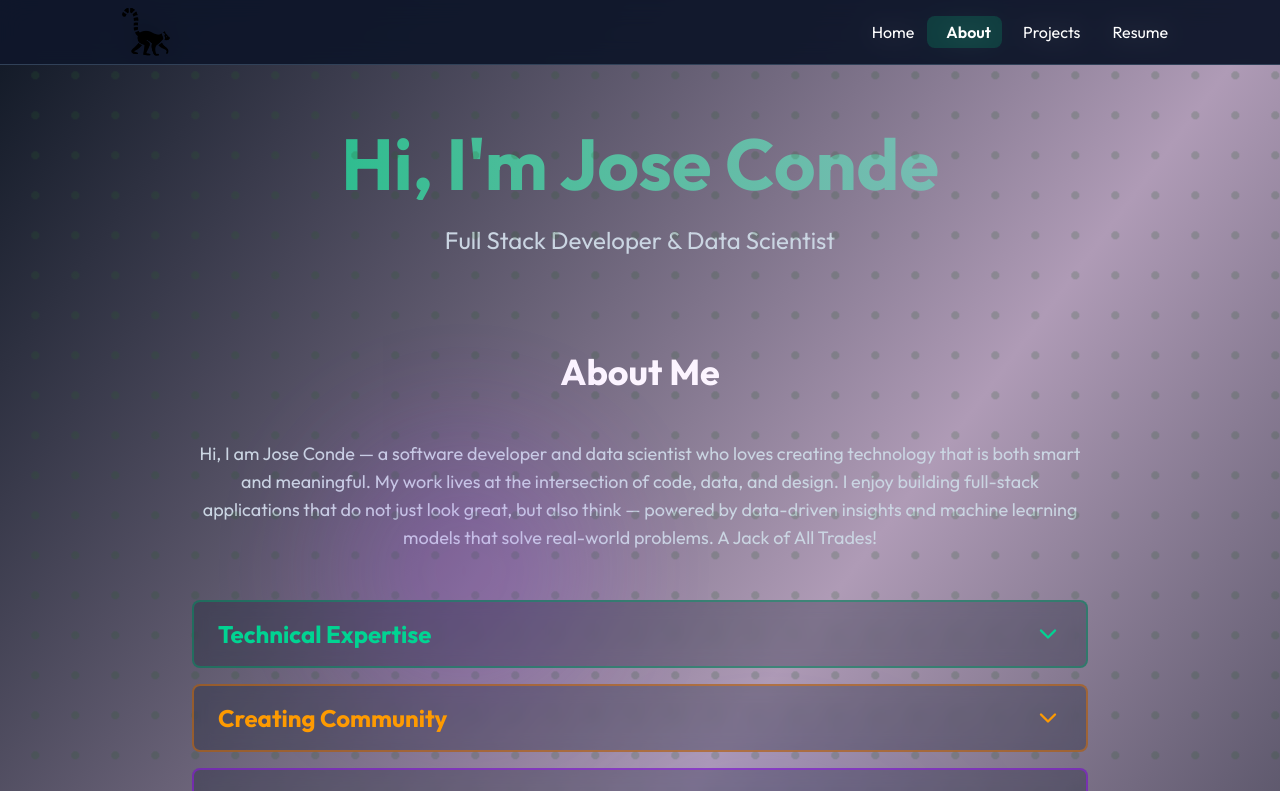
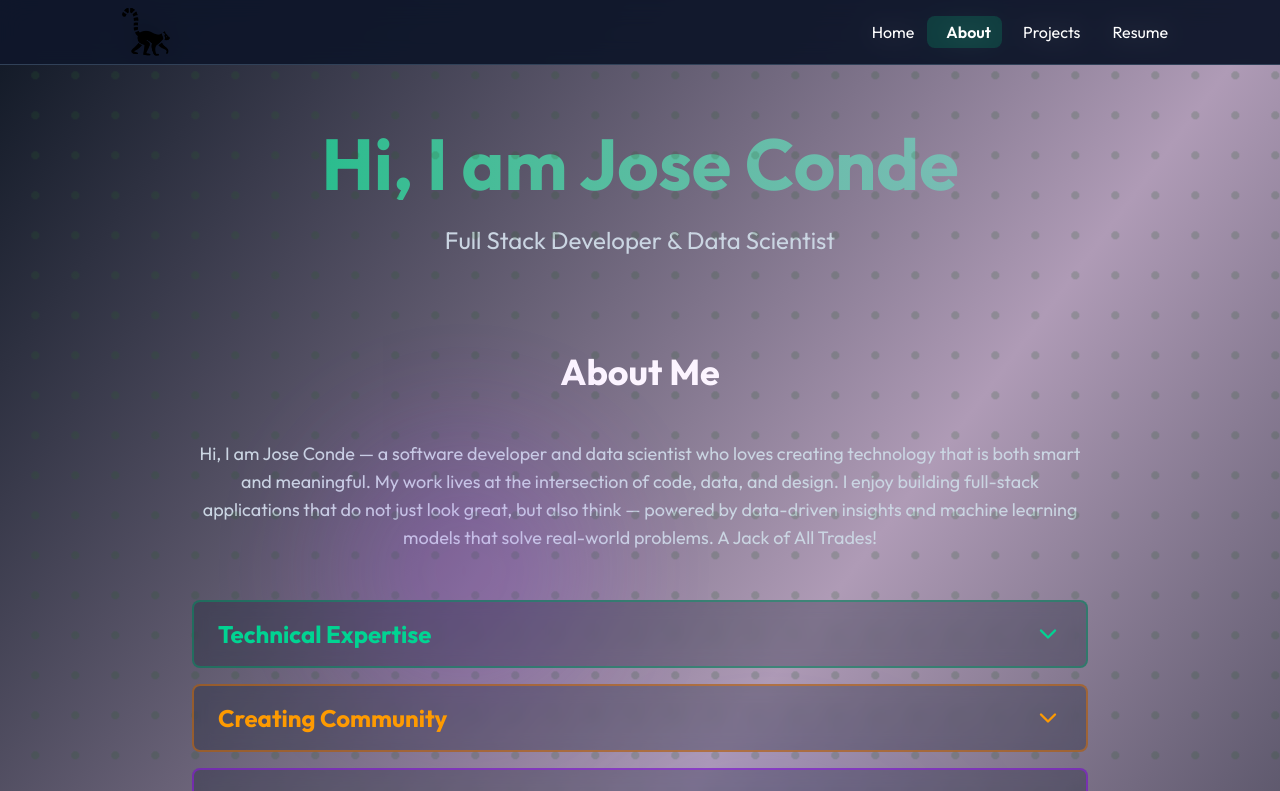
Before and after one commit to LemurTech22/portfolio, a Next.js app: page /pages/about in a window 1280 px wide. Shown: the top 791 px of the page. Built offline with nearby package versions, Linux system fonts and the light colour scheme; a web font is replaced by a local one.

Commit message:
annoying eslint rules stuff

```diff
--- a/app/pages/about/page.tsx
+++ b/app/pages/about/page.tsx
@@ -42,7 +42,7 @@ export default function About() {
             as='h1'
             className="text-5xl sm:text-6xl md:text-7xl font-bold mb-6 bg-gradient-to-r from-emerald-500 to-purple-300 bg-clip-text text-transparent">
               <h1 >
-              Hi, I'm Jose Conde
+              Hi, I am Jose Conde
             </h1>
             </AnimatedGradientText>
 
@@ -209,7 +209,7 @@ export default function About() {
                   </p>
 
                   <p className="text-lg text-slate-300 leading-relaxed italic border-l-4 border-emerald-500 pl-4">
-                    As a wise man once said, "Those who begin the journey will become the man they dreamt of being."
+                    As a wise man once said, Those who begin the journey will become the man they dreamt of being.
                   </p>
                 </div>
               </div>
```
